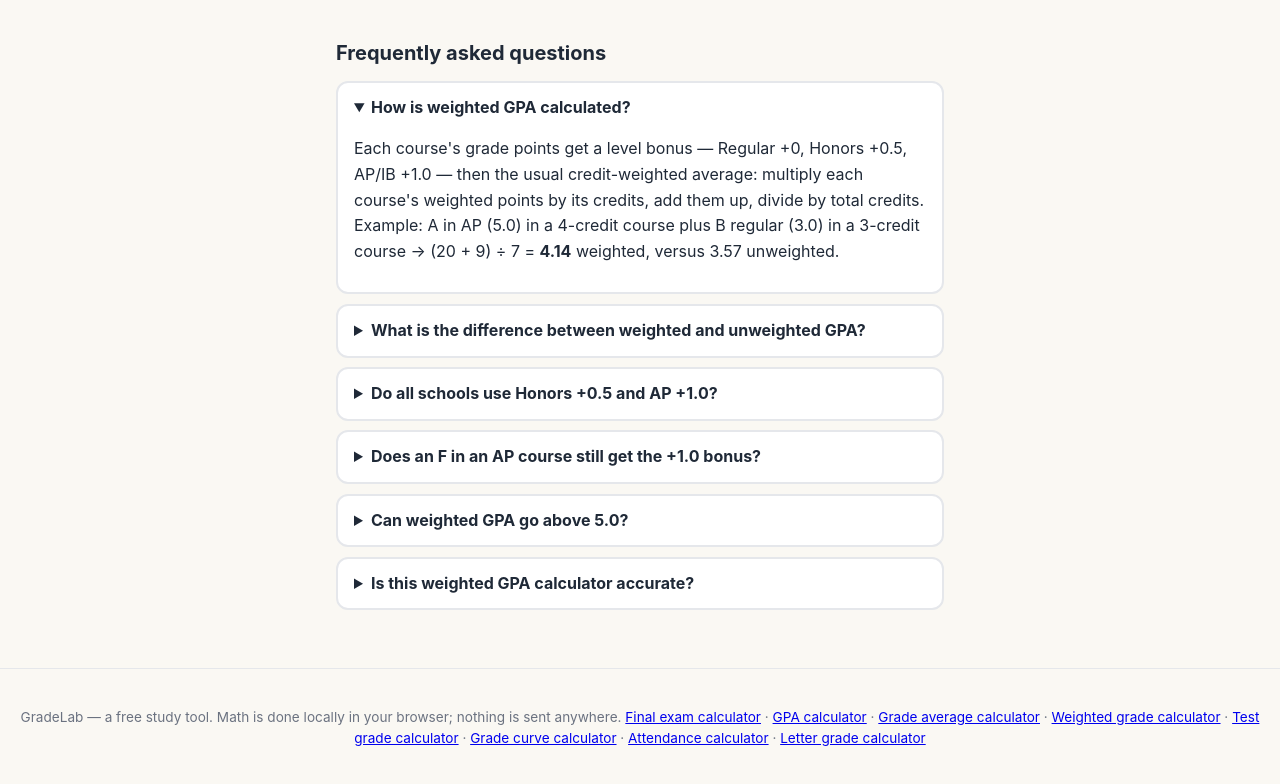
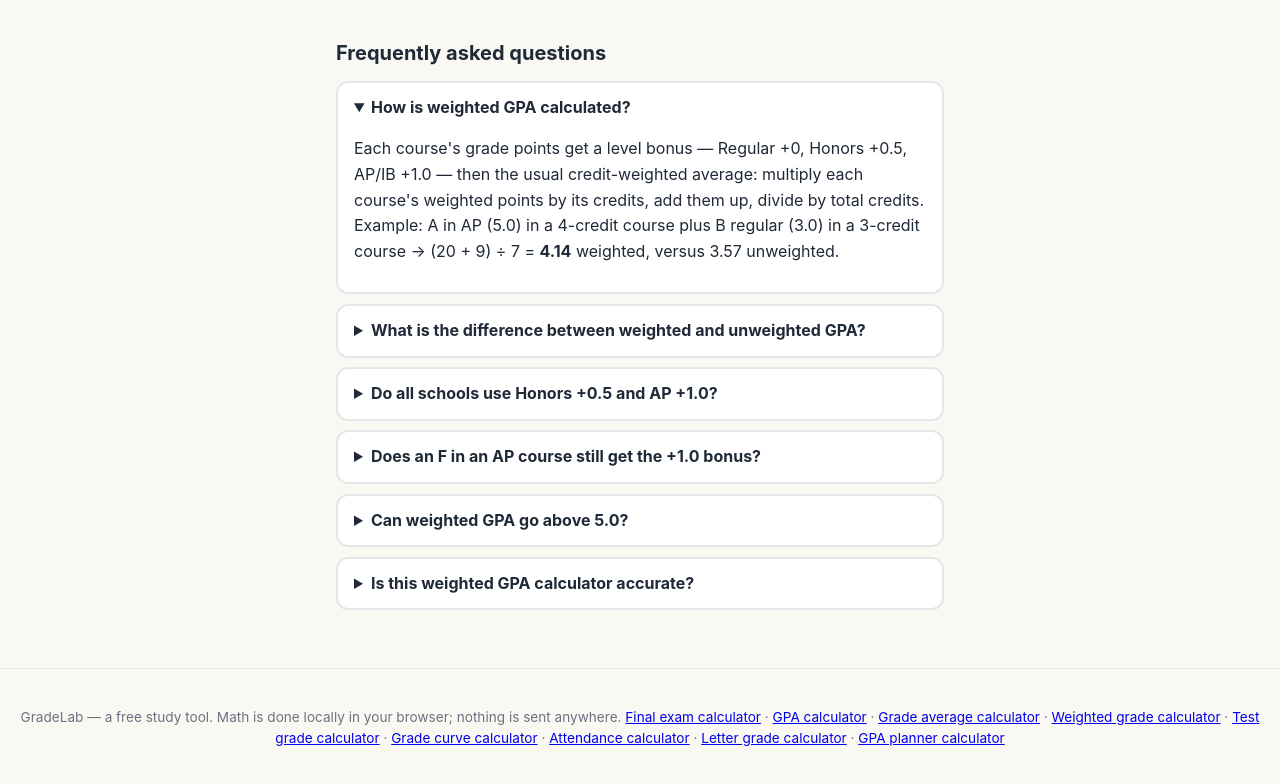
Before and after one commit to mimito-6/gradelab, a plain HTML site: page weighted-gpa/index.html in a window 1280 px wide. Shown: the part 1064-1848 px from the top of the page. Drawn offline with Linux system fonts and the light colour scheme.

Commit message:
deploy weighted-gpa/index.html

```diff
--- a/weighted-gpa/index.html
+++ b/weighted-gpa/index.html
@@ -89,6 +89,7 @@
     <a href="../grade-curve">Grade Curve Calculator</a>
     <a href="../attendance">Attendance Calculator</a>
     <a href="../letter-grade">Letter Grade Calculator</a>
+    <a href="../gpa-planner">GPA Planner Calculator</a>
   </nav>
 </header>
 
@@ -141,7 +142,7 @@
 </main>
 
 <footer class="site-footer">
-  <p>GradeLab — a free study tool. Math is done locally in your browser; nothing is sent anywhere. <a href="../">Final exam calculator</a> · <a href="../gpa-calculator">GPA calculator</a> · <a href="../grade-average">Grade average calculator</a> · <a href="../weighted-grade">Weighted grade calculator</a> · <a href="../test-grade">Test grade calculator</a> · <a href="../grade-curve">Grade curve calculator</a> · <a href="../attendance">Attendance calculator</a> · <a href="../letter-grade">Letter grade calculator</a></p>
+  <p>GradeLab — a free study tool. Math is done locally in your browser; nothing is sent anywhere. <a href="../">Final exam calculator</a> · <a href="../gpa-calculator">GPA calculator</a> · <a href="../grade-average">Grade average calculator</a> · <a href="../weighted-grade">Weighted grade calculator</a> · <a href="../test-grade">Test grade calculator</a> · <a href="../grade-curve">Grade curve calculator</a> · <a href="../attendance">Attendance calculator</a> · <a href="../letter-grade">Letter grade calculator</a> · <a href="../gpa-planner">GPA planner calculator</a></p>
 </footer>
 
 <script src="../wgpa.js"></script>
```
